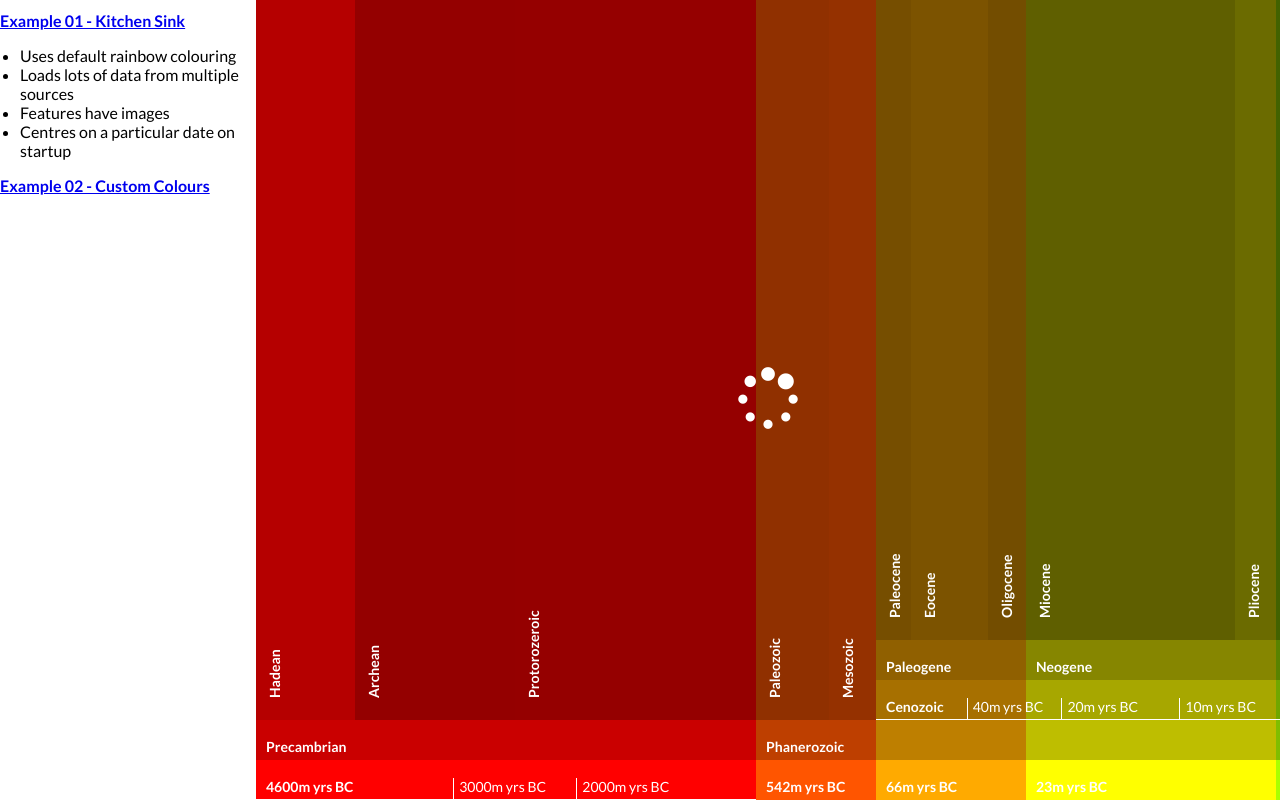
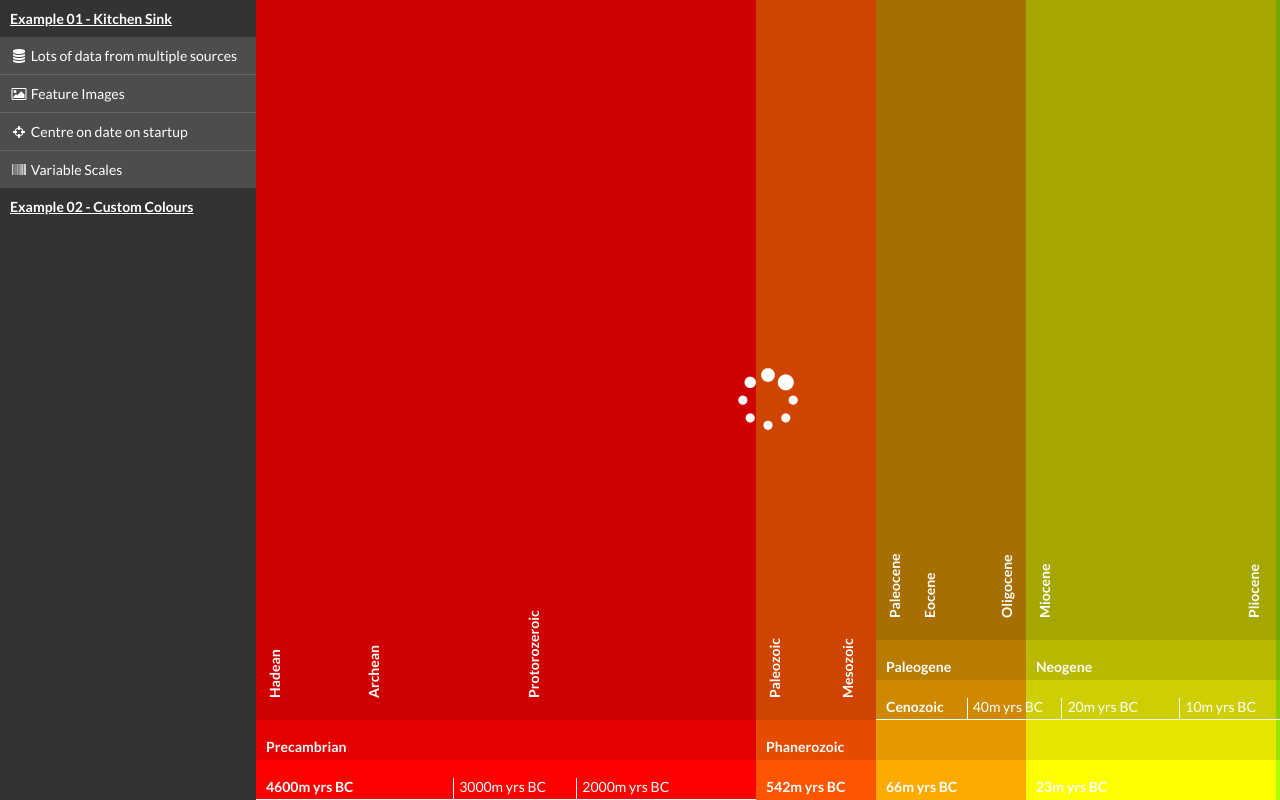
Before and after one commit to markoliverbrawn/moby-timeline, a PHP site: page /examples/index.html in a window 1280 px wide. Run offline with PHP 8.4, Linux system fonts and the light colour scheme; some libraries are stand-ins or nearby versions.

Commit message:
Styling changes and example 2

```diff
--- a/css/styles.css
+++ b/css/styles.css
@@ -11,7 +11,7 @@
   font-weight: normal;
   font-style: normal;
 }
-.fa, div.timeline.loading:before, div.timeline button, div.timeline .event.active h2:after {
+.fa, div.timeline.loading:before, div.timeline button, div.timeline .event.active h2:after, div.timeline .event.active div span.date:before {
   display: inline-block;
   font: normal normal normal 14px/1 FontAwesome;
   font-size: inherit;
--- a/examples/01/index.html
+++ /dev/null
@@ -1,73 +0,0 @@
-<!doctype html>
-<html>
-    <head>
-        <meta charset="UTF-8">
-
-        <!-- Include the timeline css -->
-		<link rel="stylesheet" href="../../css/styles.css"/>
-
-        <!-- The Examples css -->
-        <link rel="stylesheet" href="../css/styles.css"/>
-
-        <!-- Timeline JS (requires jQuery) -->
-        <script src="https://ajax.googleapis.com/ajax/libs/jquery/2.1.3/jquery.min.js"></script>
-        <script src="../../js/timeline.min.js"></script>
-
-    </head>
-    <body class="example">
-        <div class="timeline"></div>
-        <script>
-            $('.timeline').timeline({
-                colorMode: 'rainbow',
-                startDate:{
-                    year:-23000000
-                },
-                timescales:[
-                    {start:-4600000000,end:-542000000,width:500,interval:[-3000000000,-2000000000]},
-                    {start:-542000000,end:-66000000,width:120},
-                    {start:-66000000,end:-23000000,width:150},
-                    {start:-23000000,end:-1800000,width:250},
-                    {start:-1800000,end:0,width:200},
-                    {start:0,end:1900,width:200,interval:[500,1000,1500]},
-                    {start:1900,end:1914,width:200,interval:[1910]},
-                    {start:1914,end:1918,width:200,interval:[1915,1916,1917]},
-                    {start:1918,end:2020,width:2000,interval:[1930,1940,1950,1960,1970,1980,1990,2000,2010]}
-                ],
-                periods:[
-                    {title:'Precambrian',start:-4600000000,end:-542000000,class:'eon'},
-                        {title:'Hadean',start:-4600000000,end:-3800000000,class:'era rotate'},
-                        {title:'Archean',start:-3800000000,end:-2500000000,class:'era rotate'},
-                        {title:'Protorozeroic',start:-2500000000,end:-542000000,class:'era rotate'},
-                    {title:'Phanerozoic',start:-542000000,end:2020,class:'eon'},
-                        {title:'Cenozoic',start:-66000000,end:2020,class:'era',interval:[-40000000,-20000000,-10000000]},
-                            {title:'Quaternary',start:-1800000, end:2020, class:'age'},
-                                {title:'Holocene',start:-11700, end:2020, class:'epoch rotate'},
-                                {title:'Pleistocene',start:-1800000,end:-11700, class:'epoch rotate'},
-                            {title:'Neogene',start:-23000000, end:-1800000, class:'age'},
-                                {title:'Pliocene',start:-5300000, end:-1800000, class:'epoch rotate'},
-                                {title:'Miocene',start:-23000000,end:-5300000, class:'epoch rotate'},
-                            {title:'Paleogene',start:-66000000, end:-23000000, class:'age'},
-                                {title:'Oligocene',start:-34000000,end:-23000000, class:'epoch rotate'},
-                                {title:'Eocene',start:-56000000,end:-34000000, class:'epoch rotate'},
-                                {title:'Paleocene',start:-66000000,end:-56000000, class:'epoch rotate'},
-                        {title:'Mesozoic',start:-252000000,end:-66000000,class:'era rotate'},
-                        {title:'Paleozoic',start: -542000000,end: -252000000,class:'era rotate'},
-                        {title:'20th Century',start: 1900, end:2000,class:'eon'},
-                            {title:'World War I',start: 1914, end:1918,class:'era rotate'},
-                            {title:'World War II',start: 1939, end:1945,class:'era rotate'}
-                ],
-                src:[
-                    '../data/01.js',
-                    '../data/02.js',
-                    '../data/03.js',
-                    '../data/04.js',
-                    '../data/05.js',
-                    '../data/06.js',
-                    '../data/07.js',
-                    '../data/08.js',
-                    '../data/09.js'
-                ]
-            });
-        </script>
-    </body>
-</html>
--- a/examples/css/src/styles.scss
+++ b/examples/css/src/styles.scss
@@ -1,20 +1,57 @@
 @import url(https://fonts.googleapis.com/css?family=Lato:400,700,700italic,400italic);
+@import url(https://maxcdn.bootstrapcdn.com/font-awesome/4.5.0/css/font-awesome.min.css);
 
 html,body{height:100%;margin:0;padding:0;}
 
+body{
 
+    &.home{
+        background:#333;
+        font-family: 'Lato', sans-serif;
+        font-size:14px;
+        *{
+            box-sizing:border-box;
+            color:#fff;
+        }
+        &>*{
+            height:100%;
+            position:absolute;
+        }
+        div{
+            left:0;
+            width:20%;
+        }
+        iframe{
+            border:none;
+            right:0;
+            width:80%;
+        }
+        h1{
+            font-size:1em;
+            margin:0;
+        }
+        a{
+            display:block;
+            padding:10px;
+        }
+        ul{
+            background:lighten(#333, 10%);
+            display:none;
+            list-style:none;
+            margin:0px;
+            padding:0px;
+        }
+        li{
+            border-bottom:1px solid lighten(#333, 20%);
+            padding:10px;
+            &:last-child{
+                border:none;
+            }
+        }
+    }
 
-// Examples homepage
-body{
-    &.home{
-        *{box-sizing:border-box;font-family: 'Lato', sans-serif;}
-        &>*{height:100%;position:absolute;}
-        div{left:0;width:20%;}
-        iframe{border:none;right:0;width:80%;}
-        h1{font-size:1em;}
-        ul{display:none;margin-left:10px;padding-left:10px;}
-    }
     &.example{
         font-family: 'Lato', sans-serif;
     }
+
 }
--- a/examples/css/styles.css
+++ b/examples/css/styles.css
@@ -1,13 +1,19 @@
 @import url(https://fonts.googleapis.com/css?family=Lato:400,700,700italic,400italic);
+@import url(https://maxcdn.bootstrapcdn.com/font-awesome/4.5.0/css/font-awesome.min.css);
 html, body {
   height: 100%;
   margin: 0;
   padding: 0;
 }
 
+body.home {
+  background: #333;
+  font-family: 'Lato', sans-serif;
+  font-size: 14px;
+}
 body.home * {
   box-sizing: border-box;
-  font-family: 'Lato', sans-serif;
+  color: #fff;
 }
 body.home > * {
   height: 100%;
@@ -24,11 +30,25 @@ body.home iframe {
 }
 body.home h1 {
   font-size: 1em;
+  margin: 0;
+}
+body.home a {
+  display: block;
+  padding: 10px;
 }
 body.home ul {
+  background: #4d4d4d;
   display: none;
-  margin-left: 10px;
-  padding-left: 10px;
+  list-style: none;
+  margin: 0px;
+  padding: 0px;
+}
+body.home li {
+  border-bottom: 1px solid #666666;
+  padding: 10px;
+}
+body.home li:last-child {
+  border: none;
 }
 body.example {
   font-family: 'Lato', sans-serif;
--- /dev/null
+++ b/examples/example-01.html
@@ -0,0 +1,73 @@
+<!doctype html>
+<html>
+    <head>
+        <meta charset="UTF-8">
+
+        <!-- Include the timeline css -->
+		<link rel="stylesheet" href="../css/styles.css"/>
+
+        <!-- The Examples css -->
+        <link rel="stylesheet" href="css/styles.css"/>
+
+        <!-- Timeline JS (requires jQuery) -->
+        <script src="https://ajax.googleapis.com/ajax/libs/jquery/2.1.3/jquery.min.js"></script>
+        <script src="../js/timeline.min.js"></script>
+
+    </head>
+    <body class="example">
+        <div class="timeline"></div>
+        <script>
+            $('.timeline').timeline({
+                colorMode: 'rainbow',
+                startDate:{
+                    year:-23000000
+                },
+                timescales:[
+                    {start:-4600000000,end:-542000000,width:500,interval:[-3000000000,-2000000000]},
+                    {start:-542000000,end:-66000000,width:120},
+                    {start:-66000000,end:-23000000,width:150},
+                    {start:-23000000,end:-1800000,width:250},
+                    {start:-1800000,end:0,width:200},
+                    {start:0,end:1900,width:200,interval:[500,1000,1500]},
+                    {start:1900,end:1914,width:200,interval:[1910]},
+                    {start:1914,end:1918,width:200,interval:[1915,1916,1917]},
+                    {start:1918,end:2020,width:2000,interval:[1930,1940,1950,1960,1970,1980,1990,2000,2010]}
+                ],
+                periods:[
+                    {title:'Precambrian',start:-4600000000,end:-542000000,class:'eon'},
+                        {title:'Hadean',start:-4600000000,end:-3800000000,class:'era rotate'},
+                        {title:'Archean',start:-3800000000,end:-2500000000,class:'era rotate'},
+                        {title:'Protorozeroic',start:-2500000000,end:-542000000,class:'era rotate'},
+                    {title:'Phanerozoic',start:-542000000,end:2020,class:'eon'},
+                        {title:'Cenozoic',start:-66000000,end:2020,class:'era',interval:[-40000000,-20000000,-10000000]},
+                            {title:'Quaternary',start:-1800000, end:2020, class:'age'},
+                                {title:'Holocene',start:-11700, end:2020, class:'epoch rotate'},
+                                {title:'Pleistocene',start:-1800000,end:-11700, class:'epoch rotate'},
+                            {title:'Neogene',start:-23000000, end:-1800000, class:'age'},
+                                {title:'Pliocene',start:-5300000, end:-1800000, class:'epoch rotate'},
+                                {title:'Miocene',start:-23000000,end:-5300000, class:'epoch rotate'},
+                            {title:'Paleogene',start:-66000000, end:-23000000, class:'age'},
+                                {title:'Oligocene',start:-34000000,end:-23000000, class:'epoch rotate'},
+                                {title:'Eocene',start:-56000000,end:-34000000, class:'epoch rotate'},
+                                {title:'Paleocene',start:-66000000,end:-56000000, class:'epoch rotate'},
+                        {title:'Mesozoic',start:-252000000,end:-66000000,class:'era rotate'},
+                        {title:'Paleozoic',start: -542000000,end: -252000000,class:'era rotate'},
+                        {title:'20th Century',start: 1900, end:2000,class:'eon'},
+                            {title:'World War I',start: 1914, end:1918,class:'era rotate'},
+                            {title:'World War II',start: 1939, end:1945,class:'era rotate'}
+                ],
+                src:[
+                    'data/01.js',
+                    'data/02.js',
+                    'data/03.js',
+                    'data/04.js',
+                    'data/05.js',
+                    'data/06.js',
+                    'data/07.js',
+                    'data/08.js',
+                    'data/09.js'
+                ]
+            });
+        </script>
+    </body>
+</html>
--- a/examples/index.html
+++ b/examples/index.html
@@ -8,19 +8,17 @@
     </head>
     <body class="home">
         <div>
-            <h1><a href="01" target="example">Example 01 - Kitchen Sink</a></h1>
+            <h1><a href="example-01.html" target="example">Example 01 - Kitchen Sink</a></h1>
             <ul>
-                <li>Uses default rainbow colouring</li>
-                <li>Loads lots of data from multiple sources</li>
-                <li>Features have images</li>
-                <li>Centres on a particular date on startup</li>
+                <liDefault colouring</li>
+                <li><i class="fa fa-fw fa-database"></i> Lots of data from multiple sources</li>
+                <li><i class="fa fa-fw fa-image"></i> Feature Images</li>
+                <li><i class="fa fa-fw fa-crosshairs"></i> Centre on date on startup</li>
+                <li><i class="fa fa-fw fa-barcode"></i> Variable Scales</li>
             </ul>
-            <h1><a href="01" target="example">Example 02 - Custom Colours</a></h1>
+            <h1><a href="example-02.html" target="example">Example 02 - Custom Colours</a></h1>
             <ul>
-                <li>Uses custom colouring</li>
-                <li>Loads lots of data from multiple sources</li>
-                <li>Features have images</li>
-                <li>Centres on a particular date on startup</li>
+                <li><i class="fa fa-fw fa-paint-brush"></i> Uses custom colouring</li>
             </ul>
         </div>
         <iframe name="example">
```
Also changed, not shown: other parts of css/styles.css (+41 -14 lines), css/src/styles.scss (+40 -14 lines), examples/example-02.html (added, +71 -0 lines), js/src/timeline.js (+18 -3 lines), js/timeline.min.js.
